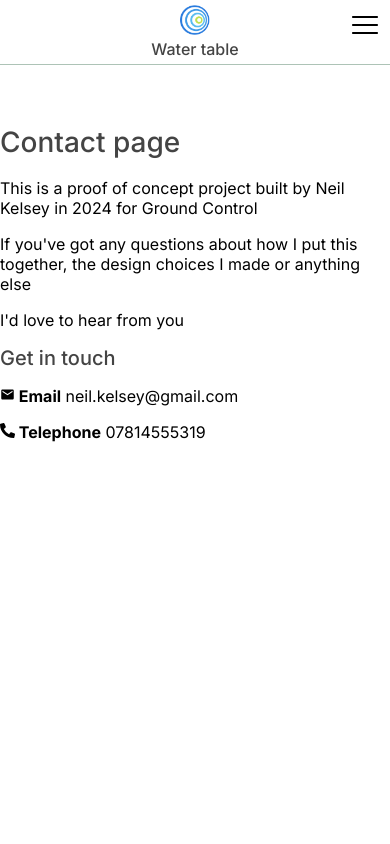
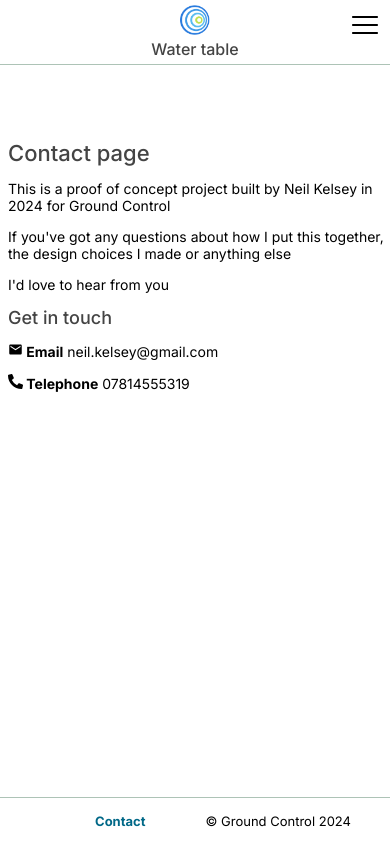
Before and after one commit to neil-kelsey/ground-control-water-table, a Next.js app in the folder ground-control-water-table/: page /contact in a window 390 px wide. Built offline with nearby package versions, Linux system fonts and the light colour scheme.

Commit message:
feat: Font improvements on mobile - the contact page is now finished on all sizes

```diff
--- a/ground-control-water-table/src/app/contact/page.tsx
+++ b/ground-control-water-table/src/app/contact/page.tsx
@@ -1,6 +1,7 @@
 "use client"; // This is a client component
 
 import Header from '../components/header';
+import Footer from '../components/footer';
 import { usePathname } from 'next/navigation';
 import { MdEmail } from "react-icons/md";
 import { FaPhoneAlt } from "react-icons/fa";
@@ -11,6 +12,8 @@ export default function ContatPage() {
         <div>
             <Header pathname={pathname} />
             <div className="container margin-top-xxl">
+                <div className="row">
+                    <div className="col-md-12">
                         <h1>Contact page</h1>
                         <p>This is a proof of concept project built by Neil Kelsey in 2024 for Ground Control</p>
                         <p>If you've got any questions about how I put this together, the design choices I made or anything else</p>
@@ -20,5 +23,8 @@ export default function ContatPage() {
                         <p><strong><FaPhoneAlt size={15} /> Telephone</strong> 07814555319</p>
                     </div>
                 </div>
+            </div>
+            <Footer pathname={pathname} />
+        </div>
 	);
 }
--- a/ground-control-water-table/src/app/globals.css
+++ b/ground-control-water-table/src/app/globals.css
@@ -180,8 +180,6 @@ th {
 }
 
 .header h1 {
-  position: relative;
-  right: 8px;
   display: flex;
   align-items: center;
   font-weight: 500;
@@ -398,6 +396,18 @@ xl- 1201px and above for extra large screens like TV. */
 
 @media (max-width: 768px) {
 
+  h1 {
+    font-size:22px;
+  }
+
+  h2 {
+    font-size:18px;
+  }
+
+  p {
+    font-size: 14px;
+  }
+
   .mobile-invisible {
     display: none;
   }
```
Also changed, not shown: 1 other file (tests, documents, lock files or other folders). Lines whose indentation alone changed are shown as unchanged.
